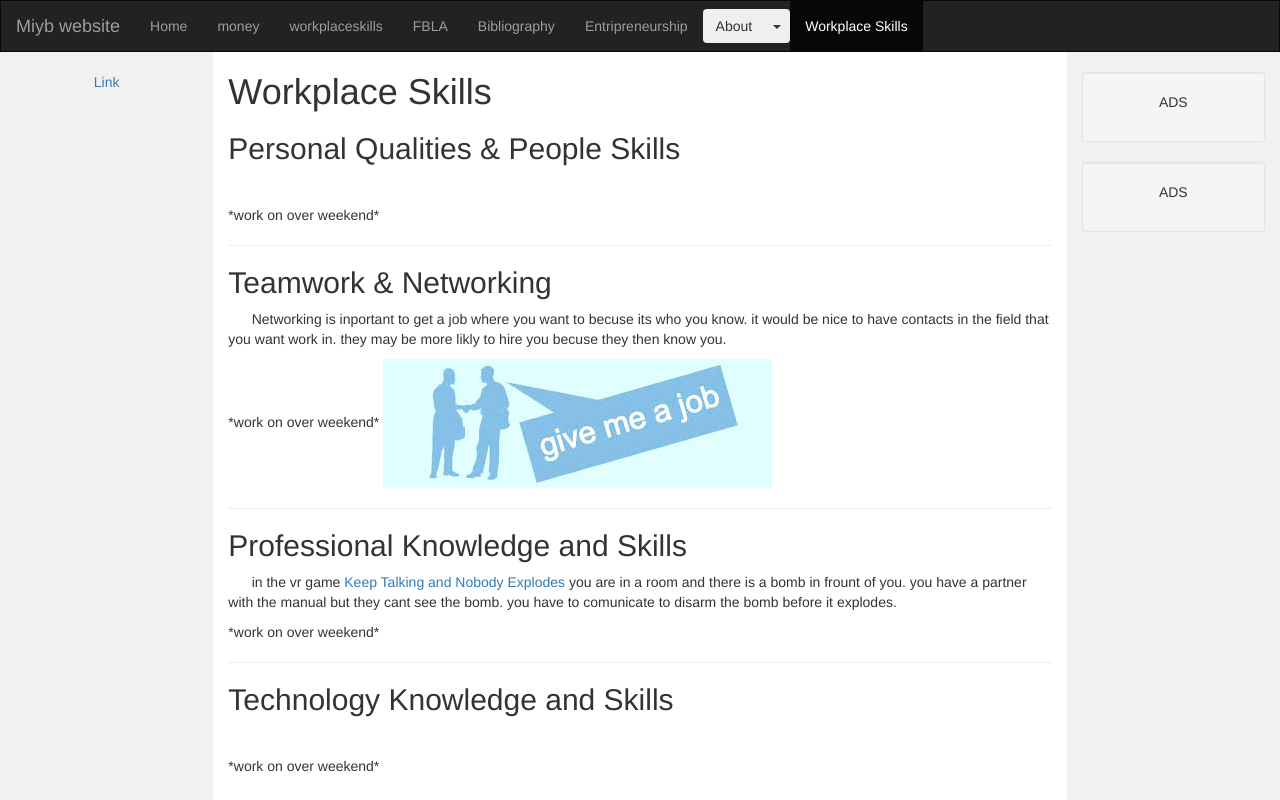
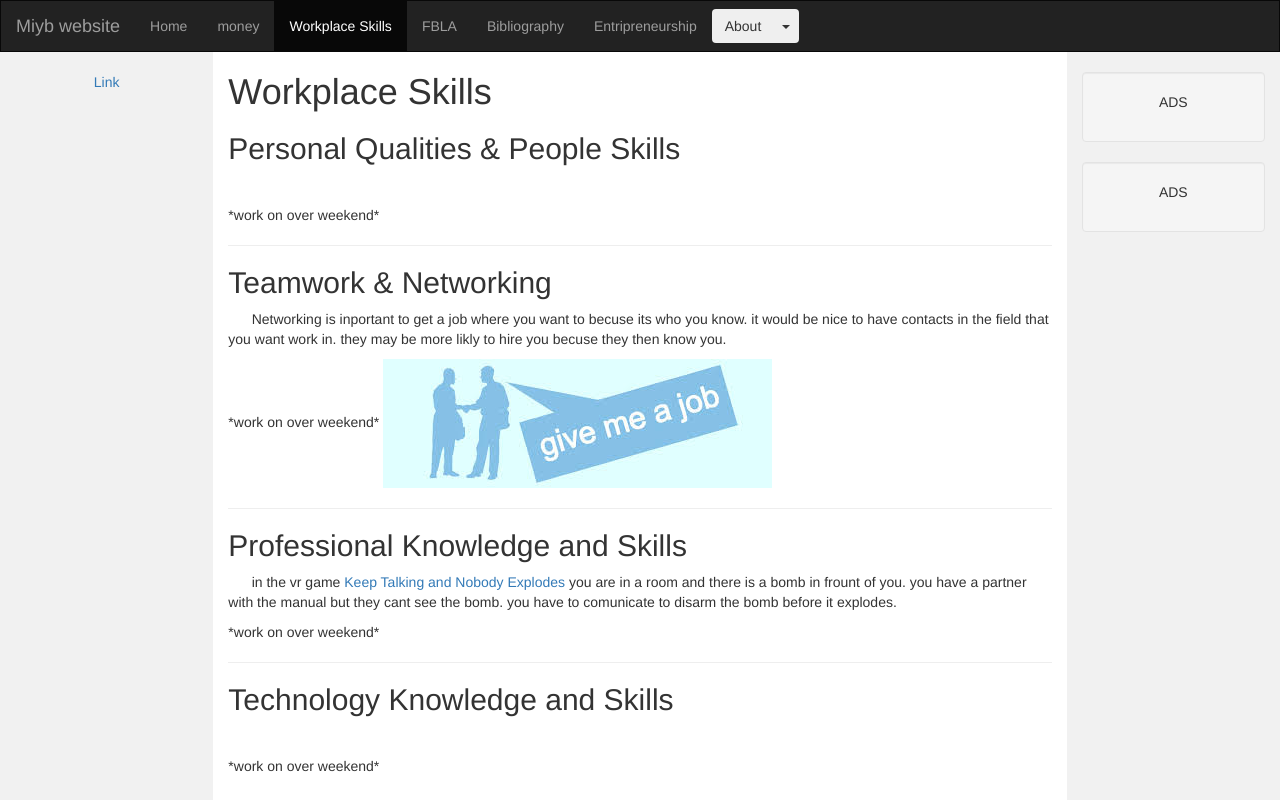
Before and after one commit to zacharysmith53/miybwebsitebackup, a plain HTML site: page workplaceskills/index.html in a window 1280 px wide. Shown: the top 800 px of the page. Drawn offline with nearby package versions, Linux system fonts and the light colour scheme.

Commit message:
nav fix part 3

```diff
--- a/workplaceskills/index.html
+++ b/workplaceskills/index.html
@@ -57,7 +57,7 @@
       <ul class="nav navbar-nav">
         <li><a href="../">Home</a></li>
         <li><a href="../money">money</a></li>
-        <li><a href="../workplaceskills">workplaceskills</a></li>
+        <li class="active"><a href="../workplaceskills">Workplace Skills</a></li>
         <li><a href="../FBLA">FBLA</a></li>
         <li><a href="../"Bibliography>Bibliography</a></li>
         <li><a href="../Entripreneurship">Entripreneurship</a></li>
@@ -72,7 +72,6 @@
                 </ul>
             </div>
         </li>
-        <li class="active"><a href="./">Workplace Skills</a></li>
       </ul>
       <ul class="nav navbar-nav navbar-right">
         <!--<li><a href="#"><span class="glyphicon glyphicon-log-in"></span> Login</a></li>-->
```
Also changed, not shown: index.html (+0 -1 lines).
